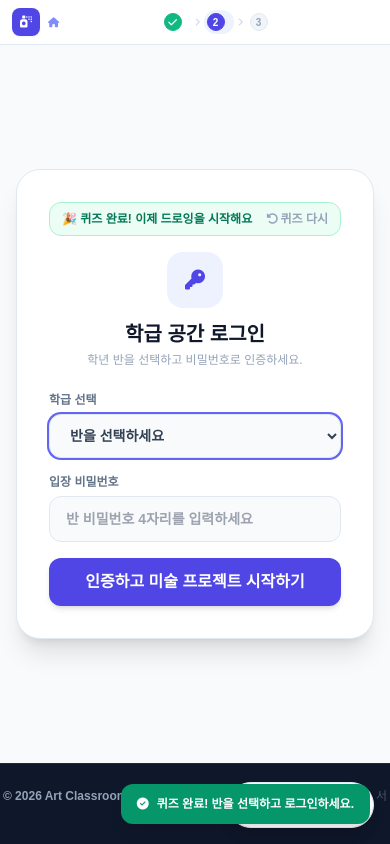
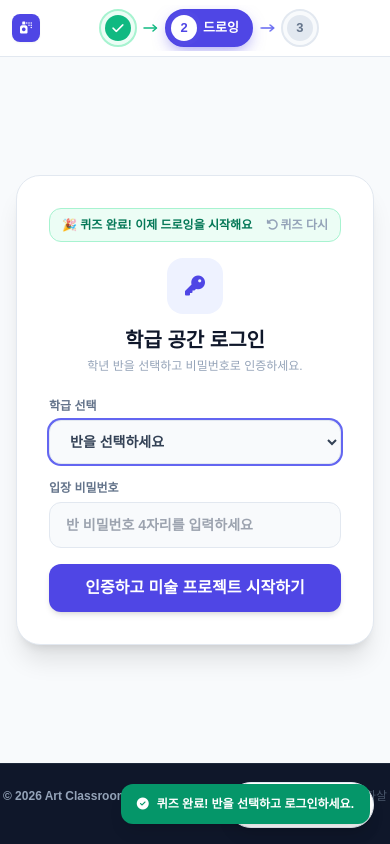
Before and after one commit to hongji33/art1, a plain HTML site: page index.html in a window 390 px wide. Both pictures are taken after a click on the button "퀴즈 건너뛰기". Drawn offline with nearby package versions, Linux system fonts and the light colour scheme; a web font is replaced by a local one.

Commit message:
Add files via upload

```diff
--- a/index.html
+++ b/index.html
@@ -19,13 +19,38 @@
             touch-action: none;
         }
         /* 헤더 단계 칩 */
-        .step-chip { display:flex; align-items:center; gap:4px; padding:3px 9px 3px 3px; border-radius:999px; color:#94a3b8; white-space:nowrap; cursor:pointer; transition:all .2s; }
-        .step-chip:hover { background:#f1f5f9; }
-        .step-chip .step-num { width:18px; height:18px; border-radius:999px; display:flex; align-items:center; justify-content:center; font-size:10px; background:#f1f5f9; border:1px solid #e2e8f0; }
-        .step-chip.is-active { background:#eef2ff; color:#4338ca; }
-        .step-chip.is-active .step-num { background:#4f46e5; color:#fff; border-color:#4f46e5; }
-        .step-chip.is-done { color:#059669; }
-        .step-chip.is-done .step-num { background:#10b981; color:#fff; border-color:#10b981; }
+        .step-chip { display:flex; align-items:center; gap:8px; padding:5px 16px 5px 5px; border-radius:999px; font-size:15px; font-weight:800; color:#94a3b8; background:#f8fafc; border:2px solid #e2e8f0; white-space:nowrap; cursor:pointer; transition:all .25s; }
+        .step-chip:hover { border-color:#c7d2fe; color:#6366f1; }
+        .step-chip .step-num { width:28px; height:28px; border-radius:999px; display:flex; align-items:center; justify-content:center; font-size:13px; font-weight:900; background:#e2e8f0; color:#64748b; }
+        .step-chip.is-active { background:#4f46e5; border-color:#4f46e5; color:#fff; box-shadow:0 6px 16px -4px rgba(79,70,229,.55); }
+        .step-chip.is-active .step-num { background:#fff; color:#4f46e5; animation:stepPulse 1.8s ease-in-out infinite; }
+        .step-chip.is-done { background:#ecfdf5; border-color:#a7f3d0; color:#059669; }
+        .step-chip.is-done .step-num { background:#10b981; color:#fff; }
+        /* 단계 사이 화살표 */
+        .step-arrow { width:30px; height:16px; flex-shrink:0; fill:none; stroke:#cbd5e1; stroke-width:3; stroke-linecap:round; stroke-linejoin:round; transition:stroke .25s; }
+        .step-arrow.is-done { stroke:#10b981; }
+        .step-arrow.is-next { stroke:#6366f1; }
+        .step-arrow.is-next path { animation:arrowNudge 1.2s ease-in-out infinite; }
+        @keyframes arrowNudge { 0%,100% { transform:translateX(0); } 50% { transform:translateX(3px); } }
+        @keyframes stepPulse { 0%,100% { box-shadow:0 0 0 0 rgba(255,255,255,.7); } 50% { box-shadow:0 0 0 5px rgba(255,255,255,0); } }
+        /* 휴대폰: 지금 단계만 글자 표시 */
+        @media (max-width: 639px) {
+            .step-chip { font-size:13px; padding:4px 4px; gap:6px; }
+            .step-chip .step-num { width:26px; height:26px; }
+            .step-chip .step-label { display:none; }
+            .step-chip.is-active { padding-right:12px; }
+            .step-chip.is-active .step-label { display:inline; }
+            .step-arrow { width:16px; height:12px; }
+        }
+        @media (max-width: 389px) {
+            .step-chip { font-size:12px; }
+            .step-chip .step-num { width:24px; height:24px; font-size:12px; }
+        }
+        @media (max-width: 359px) {
+            .step-chip.is-active .step-label { display:none; }
+            .step-chip.is-active { padding-right:4px; }
+        }
+        @media (prefers-reduced-motion: reduce) { .step-chip.is-active .step-num, .step-arrow.is-next path { animation:none; } }
     </style>
 </head>
 <body class="min-h-screen flex flex-col text-slate-800">
@@ -33,34 +58,34 @@
     <!-- 헤더 영역 (슬림형: 로고 왼쪽 구석 / 단계 가운데 / 버튼 오른쪽 구석) -->
     <header class="bg-white/90 backdrop-blur border-b border-slate-200 sticky top-0 z-40">
         <div class="px-3 sm:px-4">
-            <div class="flex justify-between items-center h-11 gap-2">
+            <div class="flex justify-between items-center h-14 gap-2">
                 <!-- 로고 (클릭 시 처음/홈 화면 복귀) -->
                 <div id="header-logo-btn" class="flex items-center gap-2 cursor-pointer group hover:opacity-80 transition-all shrink-0" title="처음(로그인) 화면으로 이동">
                     <div class="bg-indigo-600 text-white w-7 h-7 rounded-lg flex items-center justify-center shadow-sm group-hover:scale-105 transition-all">
                         <i class="fa-solid fa-spray-can text-xs"></i>
                     </div>
-                    <span class="hidden md:block text-sm font-extrabold text-slate-900 tracking-tight">뱅크시와 고정관념 깨기</span>
-                    <i class="fa-solid fa-house text-[10px] text-indigo-400"></i>
+                    <span class="hidden lg:block text-sm font-extrabold text-slate-900 tracking-tight">뱅크시와 고정관념 깨기</span>
+                    <i class="fa-solid fa-house text-[10px] text-indigo-400 hidden sm:inline"></i>
                 </div>
 
                 <!-- 단계 표시 (로그인 후 노출) -->
-                <nav id="header-steps" class="flex items-center gap-1 text-[11px] font-bold overflow-x-auto">
-                    <button id="step-indicator-1" onclick="navigateDirectStep(1)" class="step-chip"><span class="step-num">1</span><span class="hidden sm:inline">퀴즈</span></button>
-                    <i class="fa-solid fa-chevron-right text-[8px] text-slate-300"></i>
-                    <button id="step-indicator-2" onclick="navigateDirectStep(2)" class="step-chip"><span class="step-num">2</span><span class="hidden sm:inline">드로잉</span></button>
-                    <i class="fa-solid fa-chevron-right text-[8px] text-slate-300"></i>
-                    <button id="step-indicator-3" onclick="navigateDirectStep(3)" class="step-chip"><span class="step-num">3</span><span class="hidden sm:inline">투표</span></button>
+                <nav id="header-steps" class="flex items-center gap-1.5 sm:gap-2.5 py-1 px-1 overflow-x-auto">
+                    <button id="step-indicator-1" onclick="navigateDirectStep(1)" class="step-chip"><span class="step-num">1</span><span class="step-label">퀴즈</span></button>
+                    <svg id="step-arrow-1" class="step-arrow" viewBox="0 0 32 16" aria-hidden="true"><path d="M2 8h24" /><path d="M20 2l7 6-7 6" /></svg>
+                    <button id="step-indicator-2" onclick="navigateDirectStep(2)" class="step-chip"><span class="step-num">2</span><span class="step-label">드로잉</span></button>
+                    <svg id="step-arrow-2" class="step-arrow" viewBox="0 0 32 16" aria-hidden="true"><path d="M2 8h24" /><path d="M20 2l7 6-7 6" /></svg>
+                    <button id="step-indicator-3" onclick="navigateDirectStep(3)" class="step-chip"><span class="step-num">3</span><span class="step-label">투표</span></button>
                 </nav>
 
                 <!-- 학급 정보 및 버튼 (오른쪽 구석, 작게) -->
                 <div class="flex items-center gap-1 shrink-0">
-                    <span id="class-badge" class="hidden max-w-[88px] sm:max-w-none truncate px-2 py-0.5 bg-indigo-50 text-indigo-700 text-[11px] font-bold rounded-full border border-indigo-100">
+                    <span id="class-badge" class="hidden max-lg:!hidden truncate px-2 py-0.5 bg-indigo-50 text-indigo-700 text-[11px] font-bold rounded-full border border-indigo-100">
                         <i class="fa-solid fa-graduation-cap mr-0.5"></i> <span id="current-class-name">-</span>
                     </span>
                     <button id="open-gallery-btn" class="hidden px-2.5 py-1 bg-amber-300 hover:bg-amber-400 text-slate-900 text-[11px] font-extrabold rounded-full transition-all cursor-pointer" title="우리 반 작품 갤러리 보기">
-                        🖼️ 갤러리
+                        🖼️<span class="hidden lg:inline"> 갤러리</span>
                     </button>
-                    <button id="reset-votes-btn" class="hidden w-7 h-7 text-slate-400 hover:text-rose-600 hover:bg-rose-50 rounded-lg text-xs transition-all" title="교사용 전체 투표 리셋">
+                    <button id="reset-votes-btn" class="hidden max-sm:!hidden w-7 h-7 text-slate-400 hover:text-rose-600 hover:bg-rose-50 rounded-lg text-xs transition-all" title="교사용 전체 투표 리셋">
                         <i class="fa-solid fa-arrows-rotate"></i>
                     </button>
                     <button id="logout-btn" class="hidden w-7 h-7 text-slate-400 hover:text-rose-600 hover:bg-rose-50 rounded-lg text-xs transition-all cursor-pointer" title="로그아웃">
@@ -318,7 +343,7 @@
     </a>
 
     <footer class="bg-slate-900 text-slate-500 py-6 border-t border-slate-800 text-xs text-center mt-auto">
-        <p class="font-bold text-slate-400">© 2026 Art Classroom Interactive Board <span class="ml-1 text-slate-600 font-normal">· 버전 10/27 20:16 (좋아요 서버 연결)</span></p>
+        <p class="font-bold text-slate-400">© 2026 Art Classroom Interactive Board <span class="ml-1 text-slate-600 font-normal">· 버전 10/27 21:52 (단계 화살표)</span></p>
     </footer>
 
     <!-- 커스텀 모달 대화창 (confirm 대체 시스템) -->
@@ -694,6 +719,9 @@ const APPS_SCRIPT_URL = "https://script.google.com/macros/s/AKfycbxDvBAtWoPUsDPC
             loginSection.classList.remove('hidden');
             setStepChip(1, 'is-done');
             setStepChip(2, 'is-active');
+            document.getElementById('step-arrow-1').classList.remove('is-next');
+            document.getElementById('step-arrow-1').classList.add('is-done');
+            document.getElementById('step-arrow-2').classList.add('is-next');
             showToast("퀴즈 완료! 반을 선택하고 로그인하세요.", "success");
             selectClass.focus();
         }
@@ -713,6 +741,14 @@ const APPS_SCRIPT_URL = "https://script.google.com/macros/s/AKfycbxDvBAtWoPUsDPC
             step2Panel.classList.toggle('hidden', activeStep !== 2);
             step3Panel.classList.toggle('hidden', activeStep !== 3);
             [1, 2, 3].forEach(n => setStepChip(n, n < activeStep ? 'is-done' : (n === activeStep ? 'is-active' : '')));
+            // 화살표: 지나온 길은 초록, 다음으로 갈 길은 보라색으로 살짝 움직임
+            [1, 2].forEach(n => {
+                const a = document.getElementById('step-arrow-' + n);
+                if (!a) return;
+                a.classList.remove('is-done', 'is-next');
+                if (n < activeStep) a.classList.add('is-done');
+                else if (n === activeStep) a.classList.add('is-next');
+            });
             if (activeStep === 3) loadVotesData();
         }
 
@@ -848,7 +884,7 @@ const APPS_SCRIPT_URL = "https://script.google.com/macros/s/AKfycbxDvBAtWoPUsDPC
             setTimeout(() => {
                 const r = quizStepRationale.getBoundingClientRect();
                 const btnBottom = quizStepNextBtn.getBoundingClientRect().bottom;
-                const headerH = 56;
+                const headerH = 64;
                 // 해설 윗부분이 헤더 바로 아래 오도록, 단 버튼까지 다 보이면 그대로 둠
                 if (r.top < headerH || btnBottom > window.innerHeight) {
                     window.scrollBy({ top: Math.min(r.top - headerH, btnBottom - window.innerHeight + 12), behavior: 'smooth' });
```
